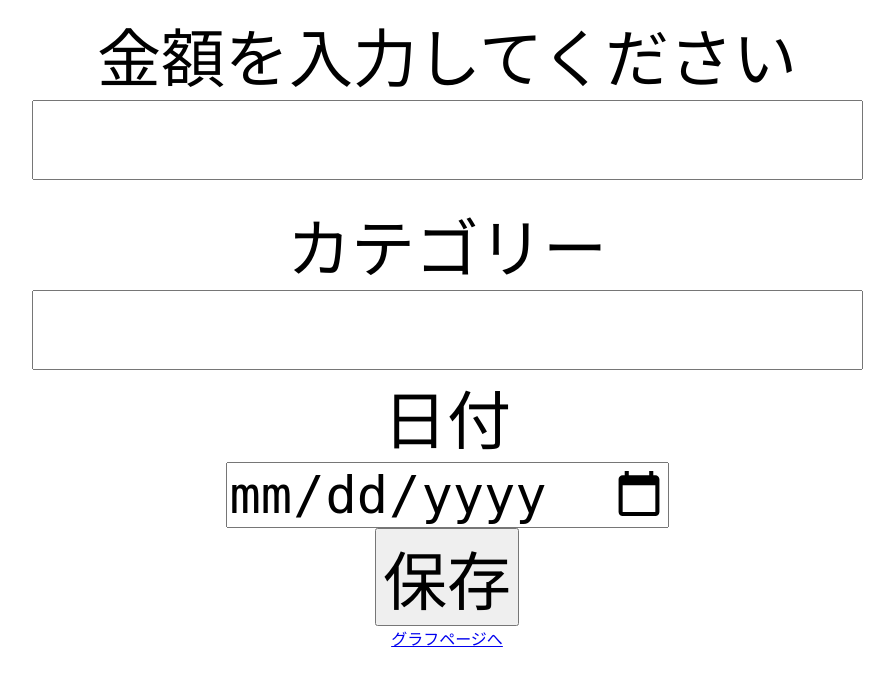
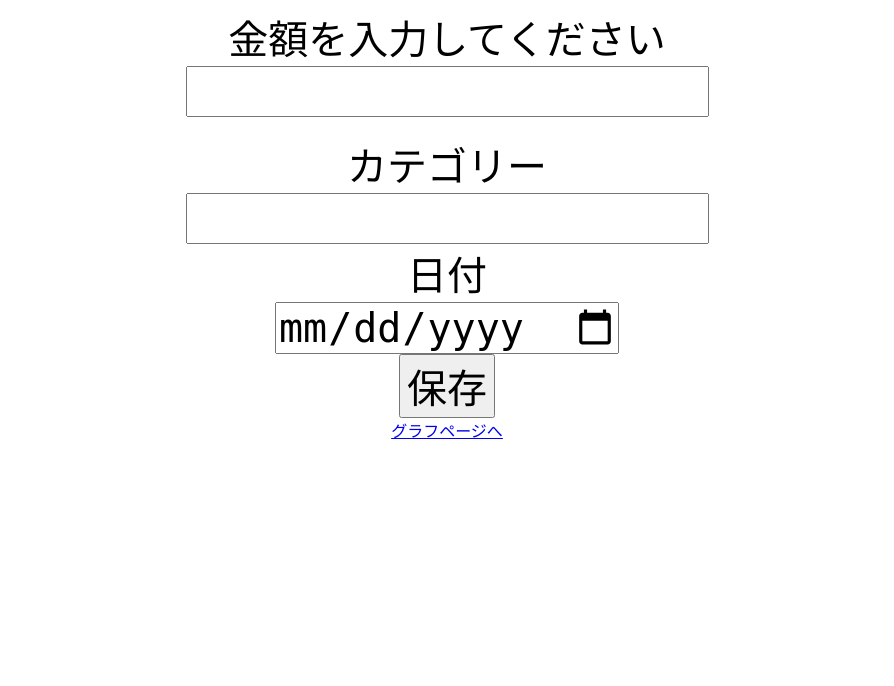
Before and after one commit to 2023AIT-OOP2-G14/Kakeibo, a Flask app: page / in a window 1280 px wide. Shown: the top 686 px of the page, without its empty margins (193-1087 px from the left). Run offline with Flask 3, Linux system fonts and the light colour scheme.

Commit message:
k22100_文字サイズとフォントの変更

```diff
--- a/templates/input.html
+++ b/templates/input.html
@@ -7,20 +7,24 @@
     <title>入力ページ</title>
 
     <style>
-        /* 追加したスタイル */
+        body {
+            font-family: 'arial unicode ms', sans-serif;
+            /* フォントを'arial unicode ms'に変更 */
+        }
+
         label {
-            font-size: 4em;
-            /* 4倍の大きさに指定 */
+            font-size: 40px;
+            /* ラベルの文字サイズを大きく */
         }
 
         input {
-            font-size: 4em;
-            /* 4倍の大きさに指定 */
+            font-size: 40px;
+            /* 入力フィールドの文字サイズを大きく */
         }
 
         button {
-            font-size: 4em;
-            /* 4倍の大きさに指定 */
+            font-size: 40px;
+            /* ボタンの文字サイズを大きく */
         }
     </style>
 </head>
```
